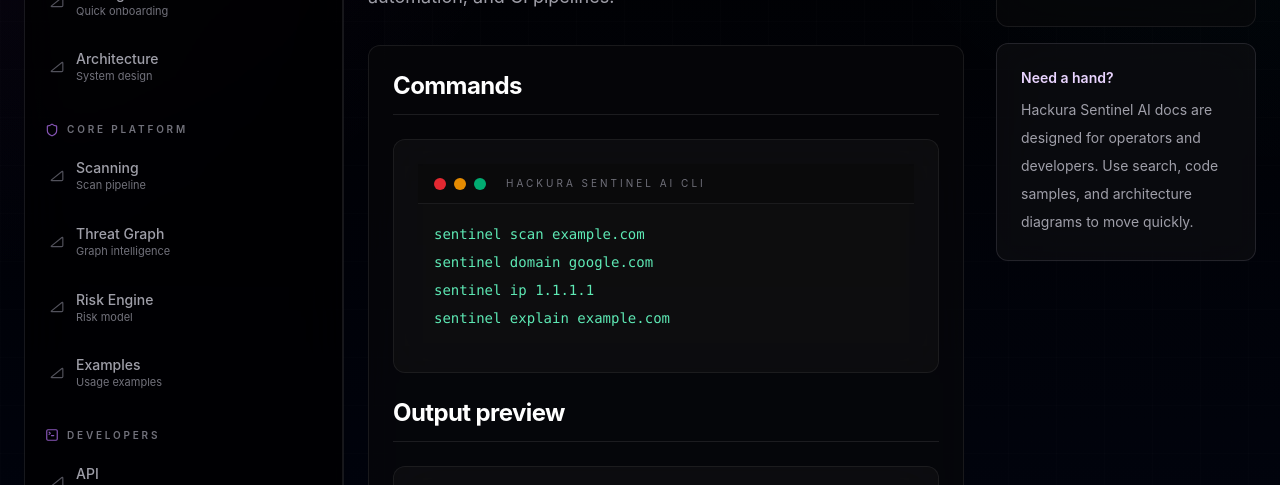
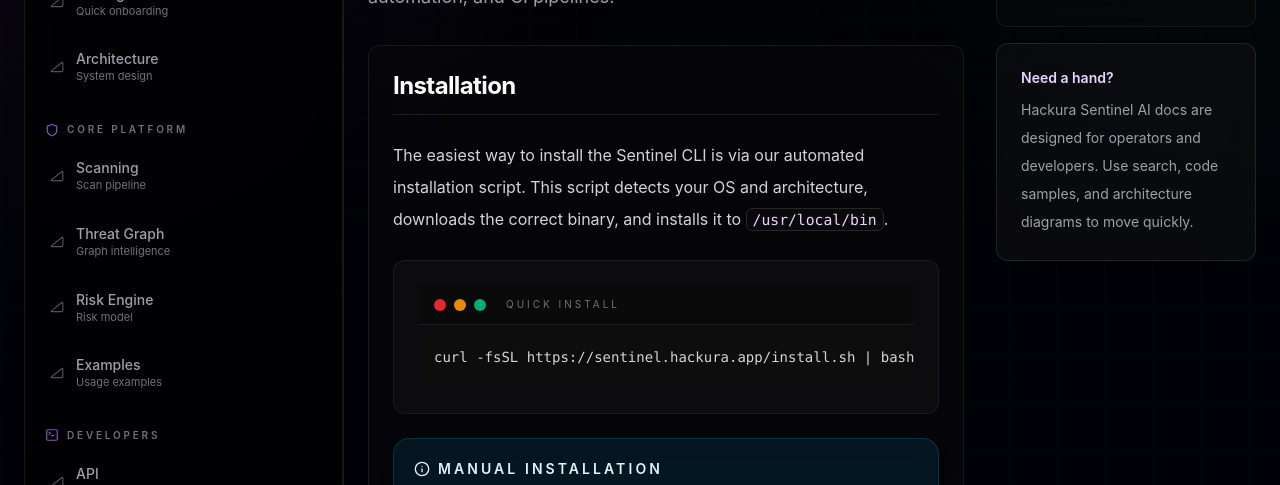
Before and after one commit to hackura/hackura-sentinel-ai, a Next.js app: page /docs/cli in a window 1280 px wide. Shown: the part 315-800 px from the top of the page. Built offline with nearby package versions, Linux system fonts and the light colour scheme; no server answers.

Commit message:
feat(docs): add installation instructions for Sentinel CLI and include automated installation script

```diff
--- a/src/app/docs/cli/page.mdx
+++ b/src/app/docs/cli/page.mdx
@@ -9,6 +9,18 @@
   description="Run scans from your shell with a familiar workflow that fits analysts, automation, and CI pipelines."
   toc={CLI_TOC}
 >
+  ## Installation
+
+  The easiest way to install the Sentinel CLI is via our automated installation script. This script detects your OS and architecture, downloads the correct binary, and installs it to `/usr/local/bin`.
+
+  <DocsTerminal title="Quick Install">
+    curl -fsSL https://sentinel.hackura.app/install.sh | bash
+  </DocsTerminal>
+
+  <DocsCallout variant="note" title="Manual Installation">
+    You can also download the pre-compiled binaries directly from our [GitHub Releases](https://github.com/hackura/sentinel-cli/releases).
+  </DocsCallout>
+
   ## Commands
 
   <DocsTerminal title="Hackura Sentinel AI CLI">sentinel scan example.com
--- a/src/app/docs/getting-started/page.mdx
+++ b/src/app/docs/getting-started/page.mdx
@@ -24,6 +24,14 @@
   - Supabase Auth manages sessions.
   - First-time users are redirected to onboarding.
   - Onboarding completion unlocks the dashboard experience.
+
+  ## CLI Installation
+
+  For a terminal-first workflow, install the Sentinel CLI on your local machine:
+
+  <DocsTerminal title="Quick Install">
+    curl -fsSL https://sentinel.hackura.app/install.sh | bash
+  </DocsTerminal>
 
   ## First scan
 
```
Also changed, not shown: 1 other file (tests, documents, lock files or other folders).
